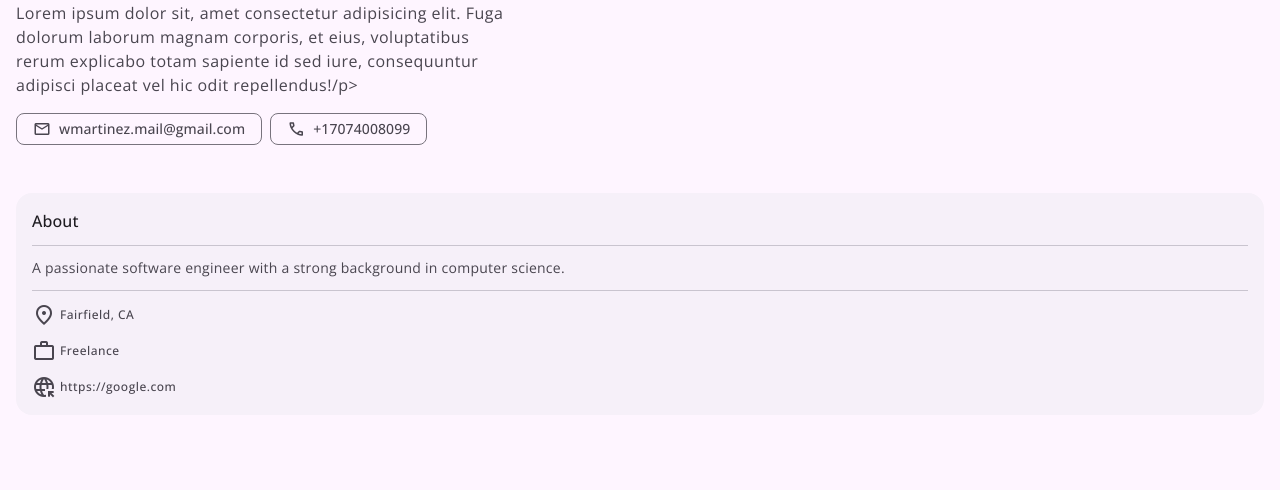
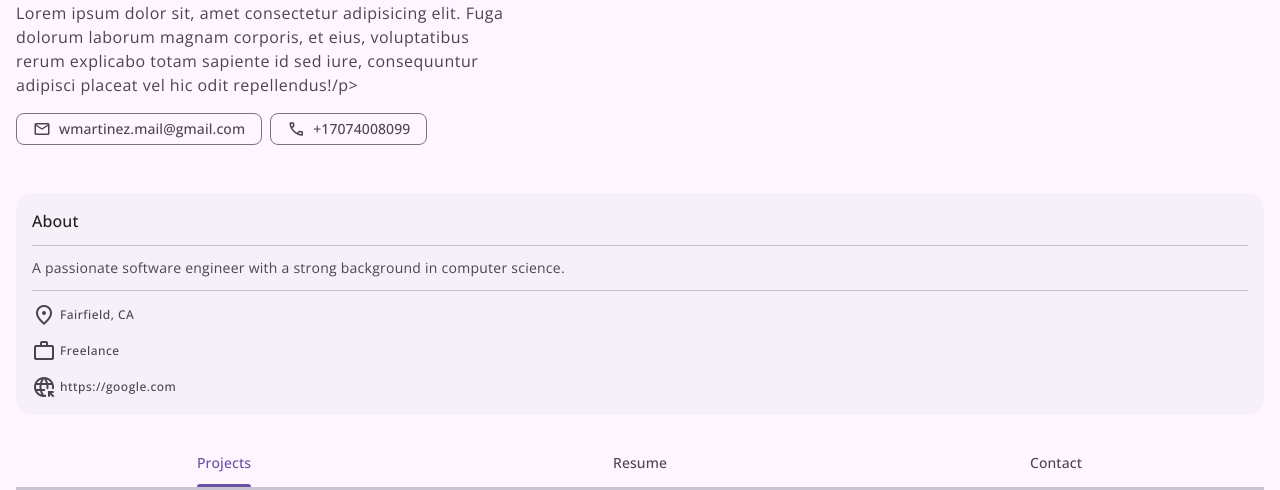
Before and after one commit to wilmr/newPortfolio, a plain HTML site: page index.html in a window 1280 px wide. Shown: the part 420-910 px from the top of the page. Before the commit the page ends 835 px from the top, so only its background shows below. Drawn offline with nearby package versions, Linux system fonts and the light colour scheme.

Commit message:
tab style and structure

```diff
--- a/css/style.css
+++ b/css/style.css
@@ -1,10 +1,6 @@
 /*-----------------------------------*\
   #style.css
 \*-----------------------------------*/
-
-/**
- * copyright 2023 codewithsadee
- */
 
 /*-----------------------------------*\
   #CUSTOM PROPERTY
@@ -392,6 +388,53 @@ body {
  * TAB
  */
 
+.primary-tabs {
+	background-color: var(--background);
+	margin-block-start: 24px;
+	margin-inline: 16px;
+	display: grid;
+	grid-template-columns: repeat(3, 1fr);
+	justify-content: center;
+	border-block-end: solid var(--outline-variant);
+}
+
+.tab-btn {
+	height: 48px;
+	width: 100%;
+	display: grid;
+	place-content: center;
+	background-color: var(--surface);
+	color: var(--on-surface-variant);
+	--state-layer-bg: var(--on-surface-variant);
+}
+
+.tab-btn.active {
+	color: var(--primary);
+	--state-layer-bg: var(--primary);
+}
+
+.tab-text {
+	position: relative;
+	height: 48px;
+	line-height: 48px;
+}
+
+.tab-text::after {
+	content: '';
+	position: absolute;
+	bottom: 0;
+	left: 0;
+	width: 100%;
+	height: 3px;
+	border-radius: 3px 3px 0 0;
+	background-color: var(--primary);
+	opacity: 0;
+}
+
+.tab-btn.active .tab-text::after {
+	opacity: 1;
+}
+
 /**
  * CHIP
  */
--- a/index.html
+++ b/index.html
@@ -147,7 +147,24 @@
 							</li>
 						</ul>
 					</div>
+					<div>
+						<div class="primary-tabs">
+							<button class="tab-btn active" data-tab-btn="project">
+								<span class="tab-text title-small">Projects</span>
+								<div class="state-layer"></div>
+							</button>
+							<button class="tab-btn" data-tab-btn="resume">
+								<span class="tab-text title-small">Resume</span>
+								<div class="state-layer"></div>
+							</button>
+							<button class="tab-btn" data-tab-btn="contact">
+								<span class="tab-text title-small">Contact</span>
+								<div class="state-layer"></div>
+							</button>
+						</div>
+					</div>
 				</div>
+				<!-- #PRIMARY TABS -->
 			</article>
 		</main>
 
--- a/js/script.js
+++ b/js/script.js
@@ -1,8 +1,3 @@
-/**
- * @copyright codewithsadee 2023
- * @author Sadee <codewithsadee24@gmail.com>
- */
-
 'use strict';
 
 /**
```
